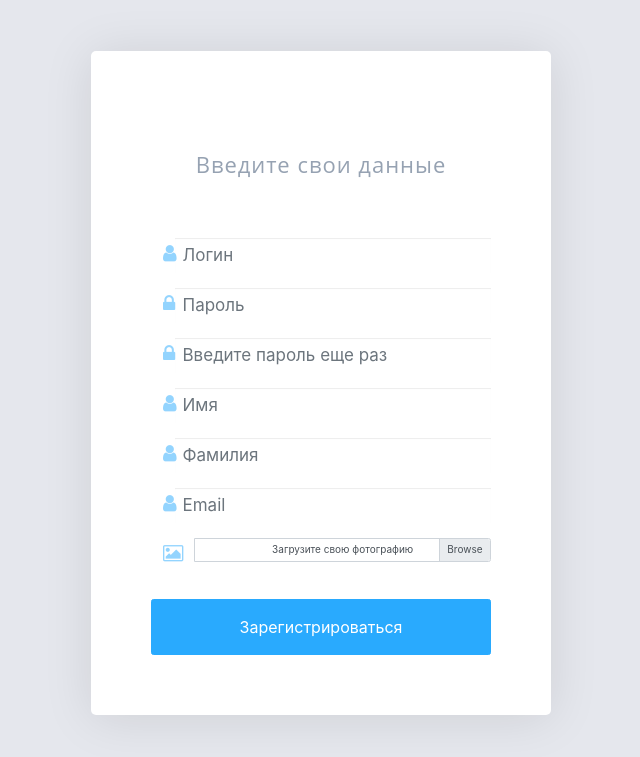
After one commit to chloemby/registration-form, a PHP site: page /views/registration.html in a window 1280 px wide. The commit adds this page. Shown: the top 757 px of the page, without its empty margins (319-959 px from the left). Run offline with PHP 8.4, Linux system fonts and the light colour scheme; some libraries are stand-ins or nearby versions.

Commit message:
add gitignore add registration frontend page

```diff
--- a/html/Router.php
+++ b/html/Router.php
@@ -16,7 +16,7 @@ class Router
 
     public function delegate()
     {
-        $pattern = '/^\/(\w+)\/(\w+)$/';
+        $pattern = '/^\/(\w+)?\/(\w+)$/';
         preg_match_all($pattern, $this->path, $matches);
         $controller = $matches[1][0] ? ucfirst($matches[1][0]) : 'Index';
         $controller .= 'Controller';
--- a/html/controllers/BaseController.php
+++ b/html/controllers/BaseController.php
@@ -25,7 +25,7 @@ abstract class BaseController
         return $this->postParams;
     }
 
-    public function view($viewName)
+    public function view($viewName, $data = [])
     {
         $dir = 'views/';
         $filename = $dir . $viewName . '.html';
--- a/html/index.php
+++ b/html/index.php
@@ -11,5 +11,6 @@ $config = parse_ini_file('config.ini');
 $db = new mysqli($config['host'], $config['username'], $config['password'], $config['dbname']);
 
 $request = $_SERVER['REQUEST_URI'];
+$request = str_replace('.html', '', $request);
 $router = new Router($request);
 $router->delegate();
--- a/html/views/NotFound.html
+++ b/html/views/NotFound.html
@@ -2,7 +2,7 @@
 <html lang="en">
 <head>
     <meta charset="UTF-8">
-    <link rel="stylesheet" type="text/css" href="styles/style.css">
+    <link rel="stylesheet" type="text/css" href="views/styles/style.css">
     <title>404 Not Found</title>
 </head>
 <body>
--- /dev/null
+++ b/html/views/js/registration.js
@@ -0,0 +1,12 @@
+function formValidation()
+{
+    login = document.getElementById('login');
+    password = document.getElementById('password');
+    confirmPassword = document.getElementById('confirmPassword');
+    surname = document.getElementById('surname');
+    email = document.getElementById('email');
+    image = document.forms.namedItem('file');
+
+    return false;
+
+}
--- /dev/null
+++ b/html/views/registration.html
@@ -0,0 +1,72 @@
+<!DOCTYPE html>
+<html lang="en">
+<head>
+    <meta charset="UTF-8">
+    <title>Регистрация</title>
+    <link rel="stylesheet" href="https://maxcdn.bootstrapcdn.com/bootstrap/3.3.7/css/bootstrap.min.css">
+    <script src="https://ajax.googleapis.com/ajax/libs/jquery/3.2.1/jquery.min.js"></script>
+    <script src="https://maxcdn.bootstrapcdn.com/bootstrap/3.3.7/js/bootstrap.min.js"></script>
+    <link rel="stylesheet" href="https://stackpath.bootstrapcdn.com/bootstrap/4.4.1/css/bootstrap.min.css" integrity="sha384-Vkoo8x4CGsO3+Hhxv8T/Q5PaXtkKtu6ug5TOeNV6gBiFeWPGFN9MuhOf23Q9Ifjh" crossorigin="anonymous">
+    <link rel="stylesheet" href="https://cdnjs.cloudflare.com/ajax/libs/font-awesome/4.7.0/css/font-awesome.min.css">
+    <link rel="stylesheet" href="/views/styles/style.css">
+</head>
+<body class="login-page">
+<main>
+    <div class="login-block">
+        <h1 id="data">Введите свои данные</h1>
+        <form action="user/register" name="data" enctype="multipart/form-data" method="post" onclick="return formValidation();">
+            <div class="form-group">
+                <div class="input-group">
+                    <span class="input-group-addon"><i class="fa fa-user ti-user"></i></span>
+                    <input id="login" type="text" class="form-control" placeholder="Логин">
+                </div>
+            </div>
+            <div class="form-group">
+                <div class="input-group">
+                    <span class="input-group-addon"><i class="fa fa-lock ti-unlock"></i></span>
+                    <input id="password" type="password" class="form-control" placeholder="Пароль">
+                </div>
+            </div>
+            <div class="form-group">
+                <div class="input-group">
+                    <span class="input-group-addon"><i class="fa fa-lock ti-unlock"></i></span>
+                    <input id="confirmPassword" type="password" class="form-control" placeholder="Введите пароль еще раз">
+                </div>
+            </div>
+            <div class="form-group">
+                <div class="input-group">
+                    <span class="input-group-addon"><i class="fa fa-user ti-user"></i></span>
+                    <input id="name" type="text" class="form-control" placeholder="Имя">
+                </div>
+            </div>
+            <div class="form-group">
+                <div class="input-group">
+                    <span class="input-group-addon"><i class="fa fa-user ti-user"></i></span>
+                    <input id="surname" type="text" class="form-control" placeholder="Фамилия">
+                </div>
+            </div>
+            <div class="form-group">
+                <div class="input-group">
+                    <span class="input-group-addon"><i class="fa fa-user ti-user"></i></span>
+                    <input id="email" type="text" class="form-control" placeholder="Email">
+                </div>
+            </div>
+            <div class="form-group">
+                <div class="input-group">
+                    <div class="input-group-prepend">
+                        <span class="input-group-addon"><i class="fa fa-picture-o"></i></span>
+                    </div>
+                    <div class="custom-file">
+                        <input name="file" type="file" class="custom-file-input" id="inputGroupFile" accept="image/jpeg,image/gif,image/png">
+                        <label class="custom-file-label" for="inputGroupFile">Загрузите свою фотографию</label>
+                    </div>
+                </div>
+            </div>
+            <button class="btn btn-primary btn-block register" type="submit">Зарегистрироваться</button>
+        </form>
+    </div>
+</main>
+<script src="/views/js/registration.js"></script>
+
+</body>
+</html>
--- a/html/views/styles/style.css
+++ b/html/views/styles/style.css
@@ -6,7 +6,7 @@
 {
   width:100%;
   max-width:460px;
-  margin:8% auto 5%
+  margin:4% auto 4%;
 }
 .login-block
 {
@@ -40,7 +40,7 @@
   margin-top:15px;
   margin-bottom:15px;
 }
-.login-block .form-control,.login-block .form-control:focus,.login-block .input-group-addon,.login-block .input-group-addon:focus
+.login-block .form-control,.login-block .form-control:focus,.login-block .input-group-addon,.login-block .input-group-addon:focus button
 {
   background-color:transparent;
   border:none;
@@ -110,6 +110,7 @@
   color:#29aafe;
   opacity:1
 }
+
 @media (max-width:767px)
 {
   .login-page main
@@ -124,3 +125,12 @@
   }
   .login-block{padding:20px}
 }
+.form-group
+{
+  margin: 4% auto 4%;
+}
+
+.register
+{
+  font-size:16px;
+}
```
Also changed, not shown: html/controllers/UserController.php (added, +24 -0 lines), html/views/index.html (+8 -12 lines), html/views/js/index.js (added, +15 -0 lines), html/views/user.html (added, +10 -0 lines), html/views/.htaccess (deleted), 2 other files.
